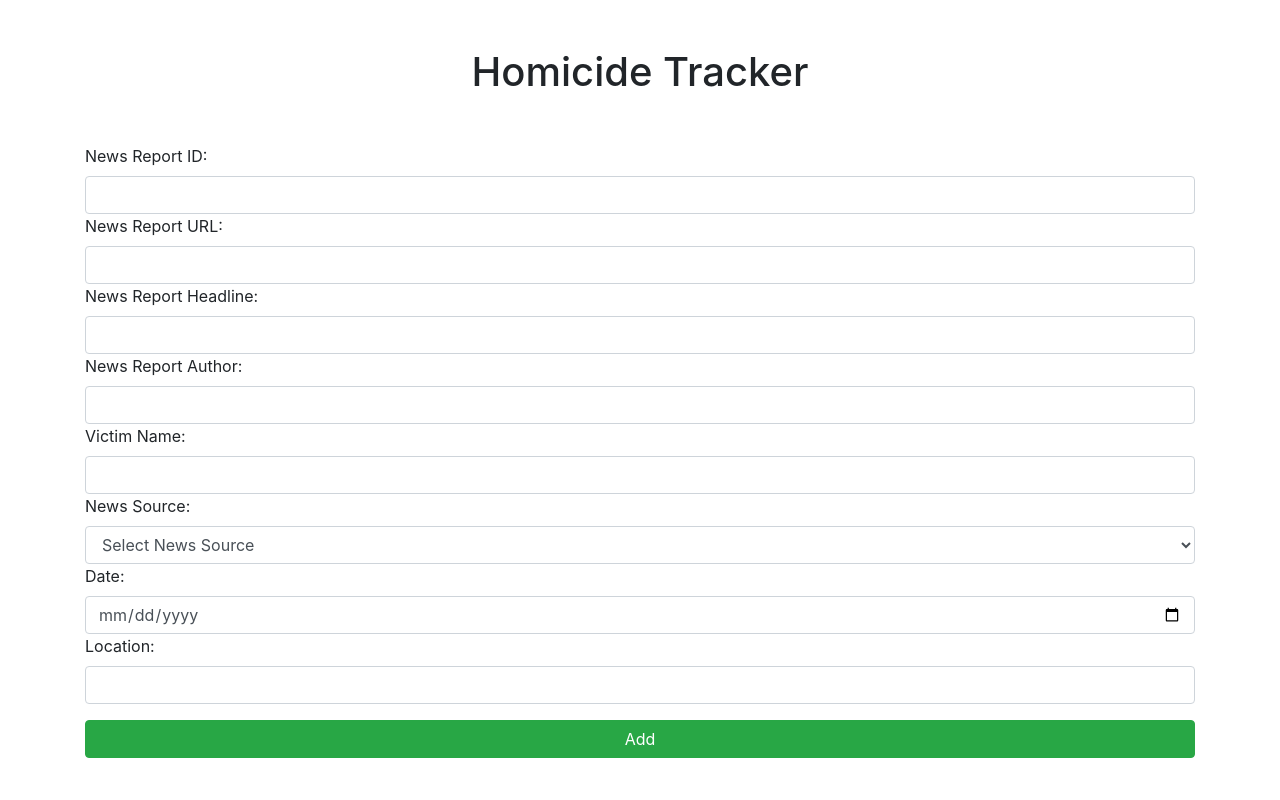
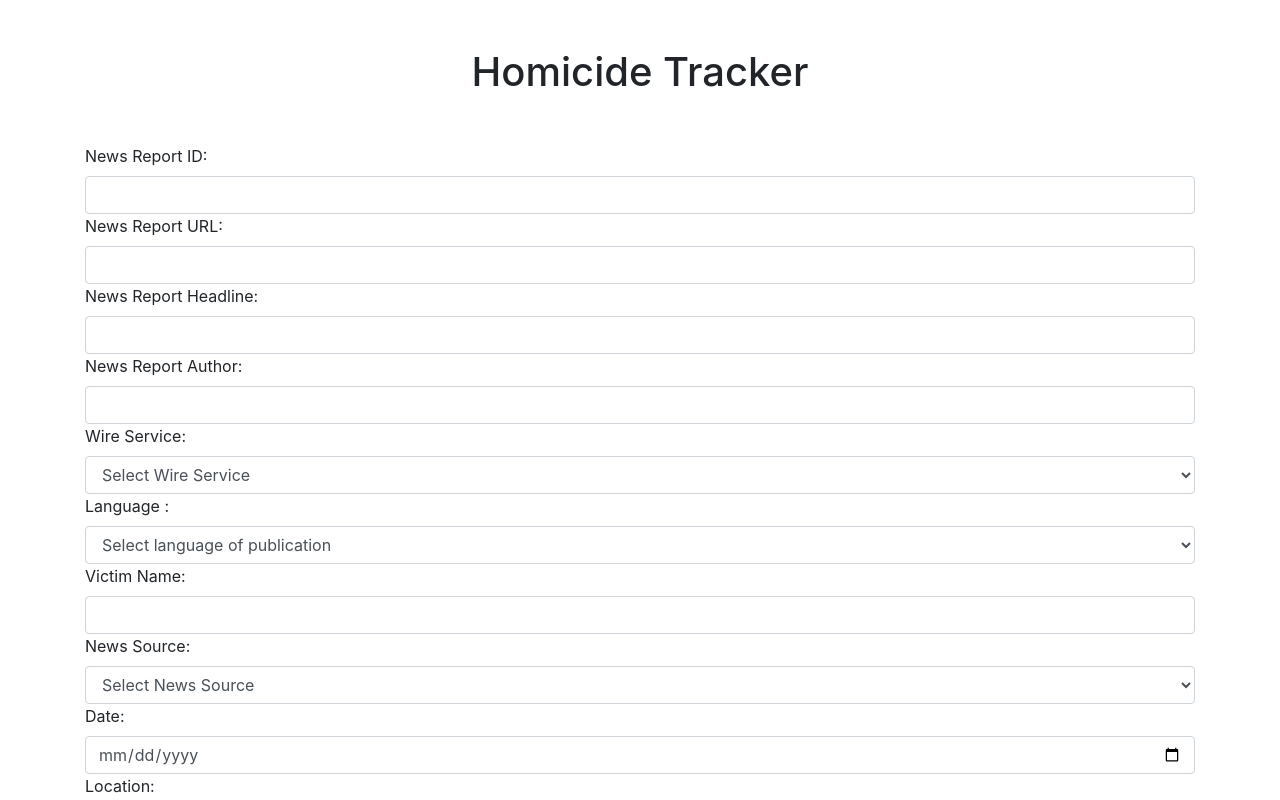
Before and after one commit to JulianVJacobs/Homicide-Media-Tracker, a React (Create React App) app in the folder client/: page / in a window 1280 px wide. Shown: the top 800 px of the page. Built offline with nearby package versions, Linux system fonts and the light colour scheme; no server answers.

Commit message:
added more fields

```diff
--- a/client/src/components/EditHomicides.js
+++ b/client/src/components/EditHomicides.js
@@ -9,6 +9,8 @@ const EditHomicides = ({ todo }) => {
   const [newsReportUrl, setNewsReportUrl] = useState(todo.news_report_url);
   const [newsReportHeadline, setNewsReportHeadline] = useState(todo.news_report_headline);
   const [author, setAuthor] = useState(todo.author);
+  const [wireService,setWireService] = useState(todo.wire_service);
+  const [language,setLanguage] = useState(todo.language);
   const updateDescription = async (e) => {
     e.preventDefault();
 
@@ -18,6 +20,8 @@ const EditHomicides = ({ todo }) => {
         news_report_url: newsReportUrl,
         news_report_headline: newsReportHeadline,
         author:author,
+        wire_service: wireService,
+        language:language,
         victim_name: victimName,
         newspaper_article: newspaperArticle,
         date: date,
@@ -91,6 +95,18 @@ const EditHomicides = ({ todo }) => {
               <input
                 type="text"
                 className="form-control"
+                value={wireService}
+                onChange={(e) => setWireService(e.target.value)}
+              />
+              <input
+                type="text"
+                className="form-control"
+                value={language}
+                onChange={(e) => setLanguage(e.target.value)}
+              />
+              <input
+                type="text"
+                className="form-control"
                 value={victimName}
                 onChange={(e) => setVictimName(e.target.value)}
               />
--- a/client/src/components/InputHomicide.js
+++ b/client/src/components/InputHomicide.js
@@ -35,7 +35,7 @@ const InputHomicide = () => {
     e.preventDefault();
 
     try {
-      const body = { victim_name: victimName, newspaper_article: newsSource, date, location, news_report_id:newsReportId, news_report_url:newsReportUrl, news_report_headline:newsReportHeadline, author }; // Updated object
+      const body = { victim_name: victimName, newspaper_article: newsSource, date, location, news_report_id:newsReportId, news_report_url:newsReportUrl, news_report_headline:newsReportHeadline, author, wire_service: wireService, language:language }; // Updated object
       const response = await fetch("http://localhost:5000/homicides", {
         method: "POST",
         headers: { "Content-Type": "application/json" },
@@ -89,6 +89,32 @@ const InputHomicide = () => {
           onChange={(e) => setAuthor(e.target.value)}
         />
 
+<label htmlFor="wireService">Wire Service:</label>
+        <select
+          id="wireService"
+          className="form-control"
+          value={wireService}
+          onChange={(e) => setWireService(e.target.value)}
+        >
+          <option value="">Select Wire Service</option>
+          <option value="AP">AP</option>
+          <option value="Reuters">Reuters</option>
+          <option value="NUll">null</option>
+                  </select>
+
+                  <label htmlFor="language">Language :</label>
+        <select
+          id="language"
+          className="form-control"
+          value={language}
+          onChange={(e) => setLanguage(e.target.value)}
+        >
+          <option value="">Select language of publication</option>
+          <option value="English">English</option>
+          <option value="Afrikaans">Afrikaans</option>
+          <option value="Zulu">Zulu</option>
+        </select>
+
         <label htmlFor="victimName">Victim Name:</label>
         <input
           type="text"
--- a/client/src/components/ListHomicides.js
+++ b/client/src/components/ListHomicides.js
@@ -39,6 +39,8 @@ const ListHomicides = () => {
           <th>News Report URL</th>
           <th>News Report Headline</th>
           <th>Author</th>
+          <th>Wire Service</th>
+          <th>Language</th>
             <th>Victim Name</th>
             <th>Newspaper Article</th>
             <th>Date</th>
@@ -55,6 +57,8 @@ const ListHomicides = () => {
               <td>{homicide.news_report_url}</td>
               <td>{homicide.news_report_headline}</td>
               <td>{homicide.author}</td>
+              <td>{homicide.wire_service}</td>
+              <td>{homicide.language}</td>
               <td>{homicide.victim_name}</td>
               <td>{homicide.newspaper_article}</td>
               <td><td>{new Date(homicide.date).toLocaleDateString('en-gb')}</td></td> {/*needed to prevent time zone messes!*/}
```
Also changed, not shown: 1 other file (tests, documents, lock files or other folders).
